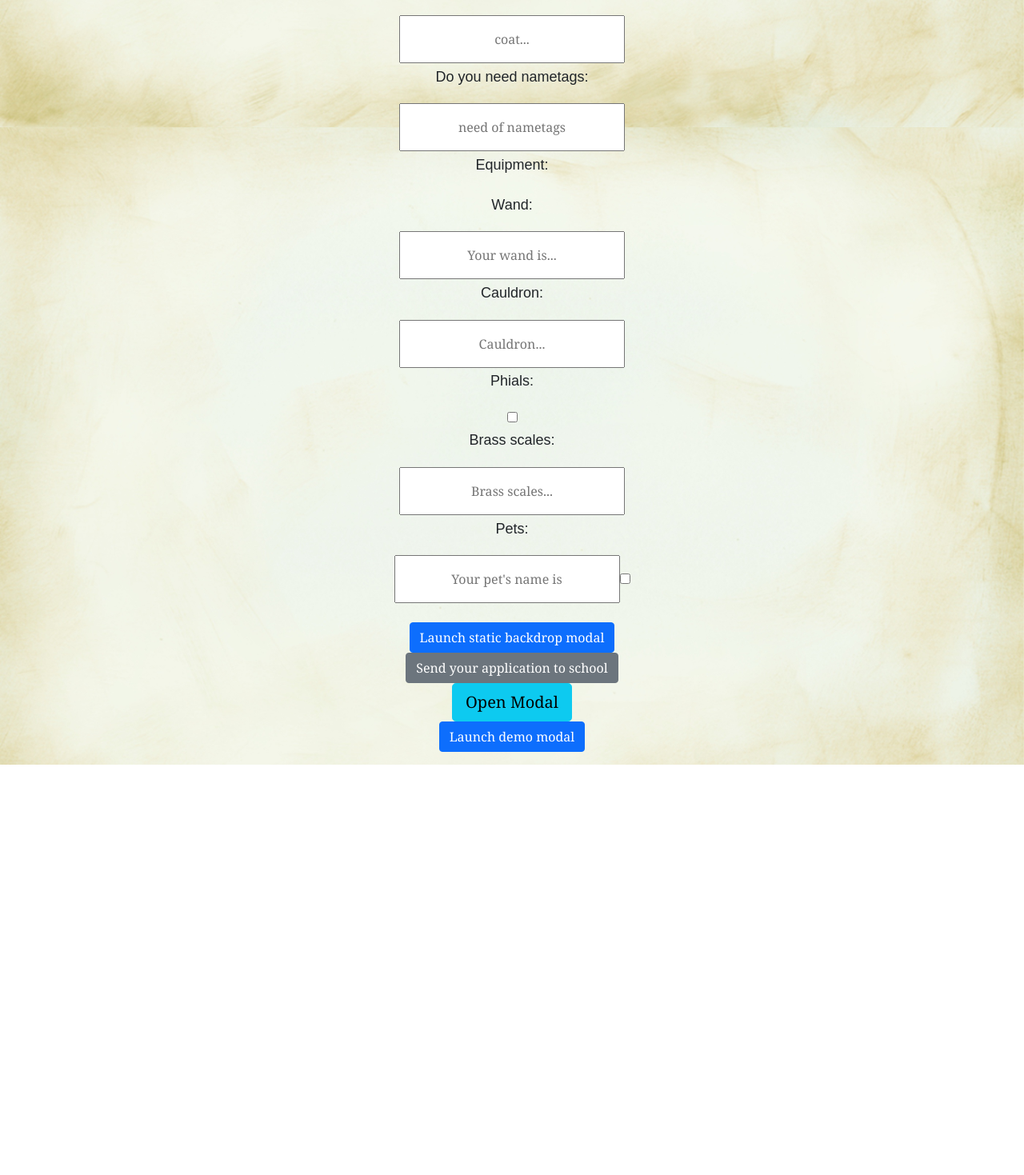
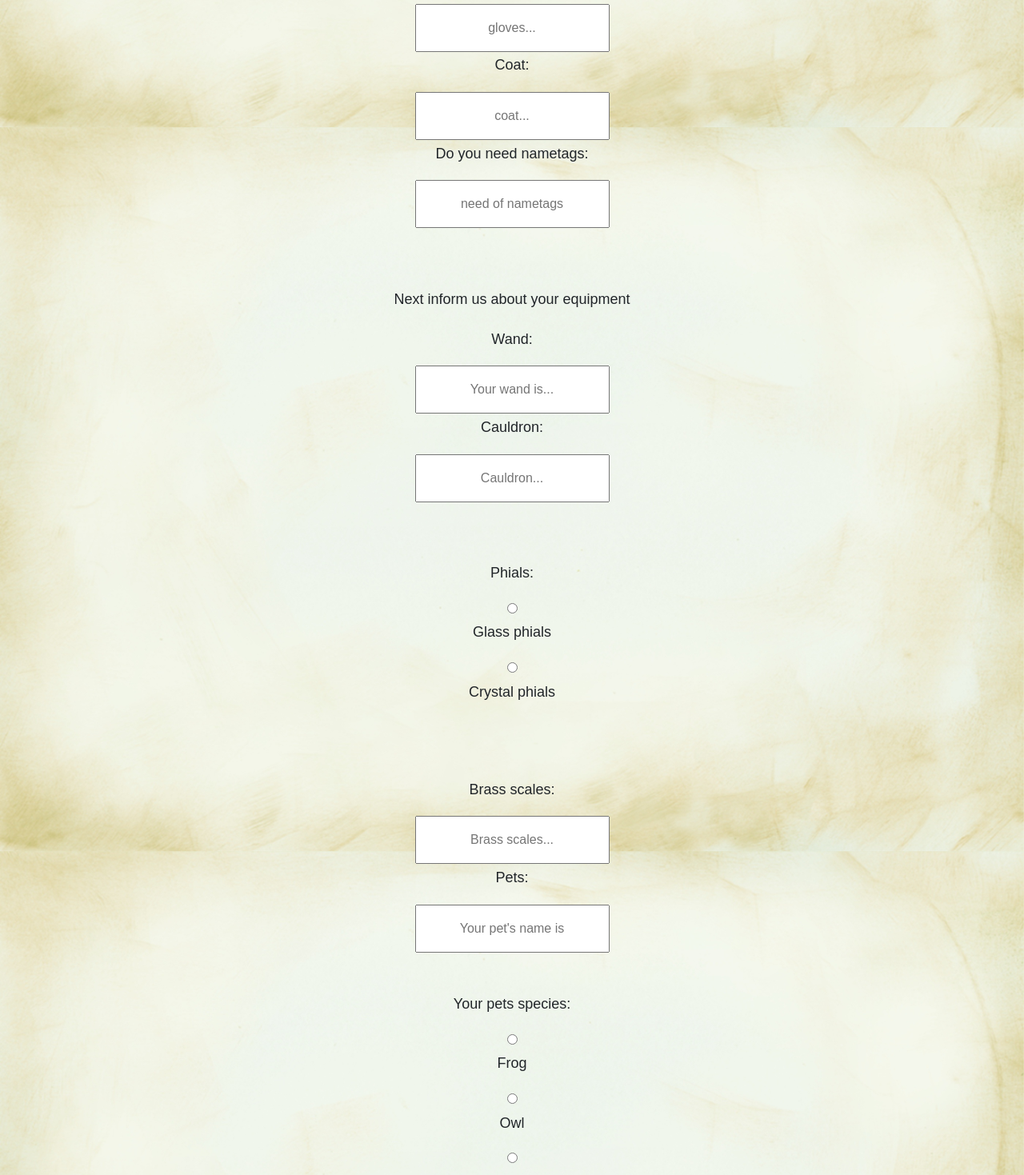
Before and after one commit to Kapa77i/Project_Hogwarts, a React (Create React App) app: page /applicationform in a window 1280 px wide. Shown: the part 746-2215 px from the top of the page at 80% size. Before the commit the page ends 1702 px from the top, so only its background shows below. Built offline with nearby package versions, Linux system fonts and the light colour scheme; data requests are answered from the project's data file.

Commit message:
Application sivun lähetys tietokantaan

```diff
--- a/src/ApplicationForm.js
+++ b/src/ApplicationForm.js
@@ -1,5 +1,5 @@
 import React, { Component } from "react";
-import { Button, Col, Modal, Row } from 'react-bootstrap'
+import { Button, Col, Modal, Row, Container } from 'react-bootstrap'
 import AppModaali from './AppModaali';
 import 'bootstrap/dist/css/bootstrap.min.css';
 import { Link } from "react-router-dom";
@@ -28,6 +28,12 @@ class Application extends React.Component {
             robes: "",
             hat: "",
             nametags: "",
+            wand: "",
+            cauldron: "",
+            phials: "",
+            brassscales: "",
+            petname: "",
+            petspecies: "",
             searchLoading: false,
             handleShow: false,
             handleClose: false
@@ -60,6 +66,17 @@ class Application extends React.Component {
     async addParameters(event) {
         console.log("Eventin nimi: " + event.target.name)
         if (event.target.value.length > 0) {
+
+            if (event.target.name === "nameInput") {
+                this.setState({ name: event.target.value });
+                this.name = [event.target.value];
+
+            }
+            if (event.target.name === "addressInput") {
+                this.setState({ address: [event.target.value] });
+                this.address = [event.target.value];
+            }
+
             if (event.target.name === "robesInput") {
                 this.setState({ robes: event.target.value });
                 this.robes = [event.target.value];
@@ -81,6 +98,33 @@ class Application extends React.Component {
             if (event.target.name === "nametagsInput") {
                 this.setState({ nametags: event.target.value });
                 this.nametags = [event.target.value];
+            }
+
+            if (event.target.name === "wandInput") {
+                this.setState({ wand: event.target.value });
+                this.wand = [event.target.value];
+            }
+
+            if (event.target.name === "cauldronInput") {
+                this.setState({ cauldron: event.target.value });
+                this.cauldron = [event.target.value];
+            }
+            if (event.target.name === "phialsInput") {
+                this.setState({ phials: event.target.value });
+                this.phials = [event.target.value];
+            }
+            if (event.target.name === "brassscalesInput") {
+                this.setState({ brassscalesInput: event.target.value });
+                this.brassscalesInput = [event.target.value];
+            }
+            if (event.target.name === "petsnameInput") {
+                this.setState({ petname: event.target.value });
+                this.petname = [event.target.value];
+            }
+
+            if (event.target.name === "speciesInput") {
+                this.setState({ species: event.target.value });
+                this.species = [event.target.value];
             };
 
 
@@ -138,7 +182,7 @@ class Application extends React.Component {
                 "Content-Type": "application/json",
             },
             body: JSON.stringify({
-                wizards: {
+                id: this.id,
                 name: this.name,
                 address: this.address,
                 uniform: {
@@ -159,7 +203,7 @@ class Application extends React.Component {
                     species: this.species
                 }
             }
-            }),
+            ),
 
             //Tietojen päivitys näkyciin
         }).then((response) => {
@@ -205,29 +249,35 @@ class Application extends React.Component {
 
 
             return (
-                <div id="cont-2">
+                <div id="cont-application">
                     <div id="WizardNameInputFields">
                         <h3>Your Hogwarts application</h3>
                         <p>Give your fullname: </p>
                         <input
-                            name="robesInput"
+                            name="nameInput"
                             type="text"
-                            placeholder="robes..."
+                            placeholder="Your full name..."
                             //value={this.state.asiakasInput}
                             onChange={this.addParameters}
                         />
-
+                        <br />
+                        <br />
                         <p>Give your full address: </p>
                         <input
-                            name="hatInput"
+                            name="addressInput"
                             type="text"
-                            placeholder="hats..."
+                            placeholder="Your full address..."
                             //value={this.state.osoiteInput}
                             onChange={this.addParameters}
                         />
                     </div>
+
+
+
                     <div id="UniformInputFields">
-
+                        <br />
+                        <br />
+                        <br />
                         <p>Next give your uniforms information</p>
                         <p>Robes:</p>
                         <input
@@ -273,8 +323,12 @@ class Application extends React.Component {
                             //value={this.state.osoiteInput}
                             onChange={this.addParameters}
                         />
-
-                        <p>Equipment:</p>
+                    </div>
+                    <div>
+                        <br />
+                        <br />
+                        <br />
+                        <p>Next inform us about your equipment</p>
 
                         <p>Wand:</p>
                         <input
@@ -295,15 +349,30 @@ class Application extends React.Component {
                             onChange={this.addParameters}
                         />
 
+                        <br />
+                        <br />
+                        <br />
+                        <br />
                         <p>Phials:</p>
 
                         <input
                             name="phialsInput"
-                            type="checkbox"
-                            placeholder="Glass or crystal phials..."
+                            type="radio"
+                            value="Glass Phials"
                             //value={this.state.osoiteInput}
                             onChange={this.addParameters}
-                        />
+                        /><p>Glass phials</p>
+
+                        <input
+                            name="phialsInput"
+                            type="radio"
+                            value="Crystal Phials"
+                            //value={this.state.osoiteInput}
+                            onChange={this.addParameters}
+                        /><p>Crystal phials</p>
+                        <br />
+                        <br />
+                        <br />
 
                         <p>Brass scales:</p>
                         <input
@@ -322,26 +391,44 @@ class Application extends React.Component {
                             //value={this.state.osoiteInput}
                             onChange={this.addParameters}
                         />
+                        <br />
+                        <br />
+                        <br />
+                        <p>Your pets species:</p>
                         <input
                             name="speciesInput"
-                            type="checkbox"
-                            placeholder="need of nametags"
+                            type="radio"
+                            value="Frog"
                             //value={this.state.osoiteInput}
                             onChange={this.addParameters}
-                        />
+                        /><p>Frog</p>
+                        <input
+                            name="speciesInput"
+                            type="radio"
+                            value="Owl"
+                            //value={this.state.osoiteInput}
+                            onChange={this.addParameters}
+                        /><p>Owl</p>
+                        <input
+                            name="speciesInput"
+                            type="radio"
+                            value="Cat"
+                            //value={this.state.osoiteInput}
+                            onChange={this.addParameters}
+                        /><p>Cat</p>
 
 
                         <br />
                         <br />
 
                     </div>
-                    <AppModaali />
+                    {/*  <AppModaali /> */}
 
                     {/*   <!-- Modaalinavausnappi --> */}
                     <Row className="mx-0">
                         <Button as={Col} variant="secondary" onClick={this.addUniform}>Send your application to school</Button>
                     </Row>
-                    <button type="button" class="btn btn-info btn-lg"
+                    {/*  <button type="button" class="btn btn-info btn-lg"
                         data-bs-toggle="modal" data-bs-target="#myModal">Open
                         Modal</button>
 
@@ -364,7 +451,7 @@ class Application extends React.Component {
                                 </Button>
                             </Modal.Footer>
                         </Modal>
-                    </>
+                    </> */}
 
                     {/*      <table>
             <thead>
--- a/src/index.css
+++ b/src/index.css
@@ -25,7 +25,21 @@ code {
   margin: auto;
   align-items: center;
   justify-content: center;
+  font-family: fantasy, papyrus;
 }
+
+#cont-application
+{
+  display: flex;
+  flex-direction: column;
+  /* border: 5px solid black;  */
+   text-align: center;
+   padding: 1em;
+   margin: auto;
+   align-items: center;
+   justify-content: center;
+   font-family: fantasy, papyrus;
+ }
 
 #cont-2 {
   font-family:Georgia, 'Times New Roman', Times, serif;
```
Lines whose indentation alone changed are shown as unchanged.
